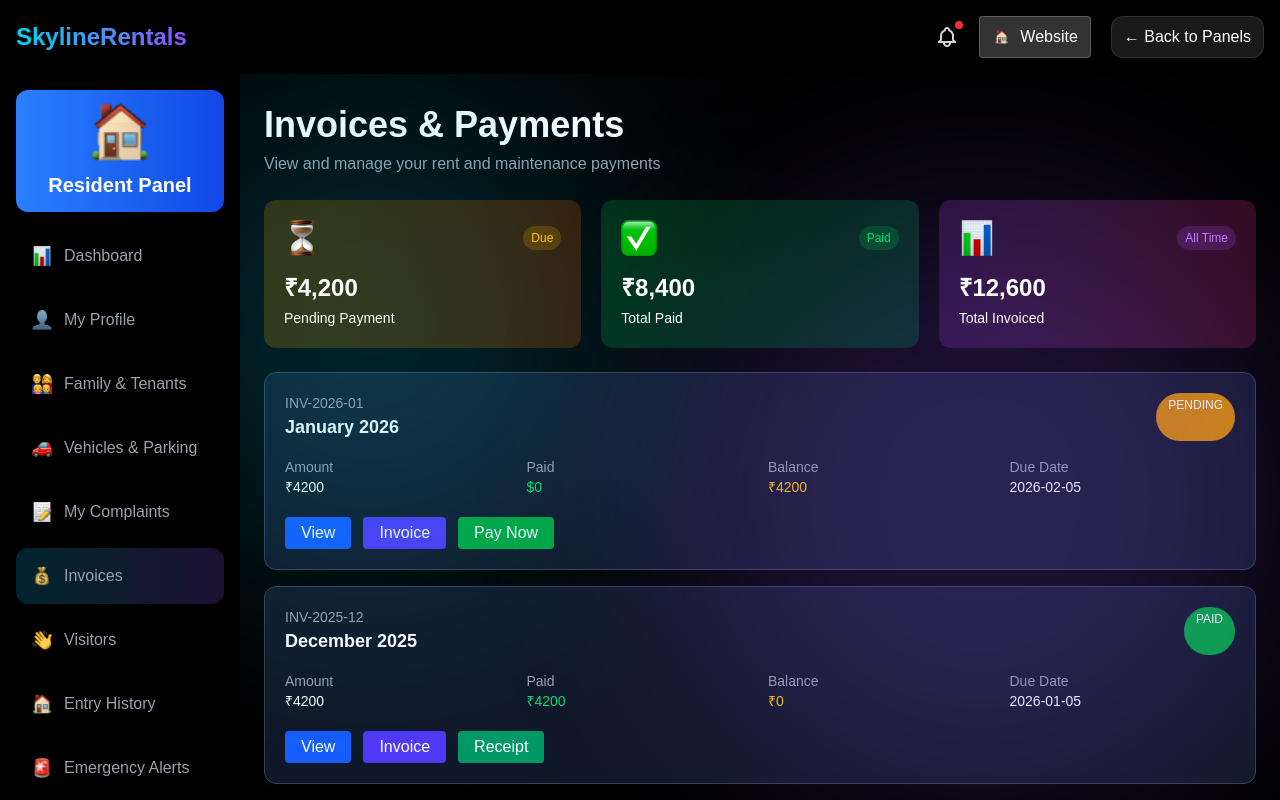
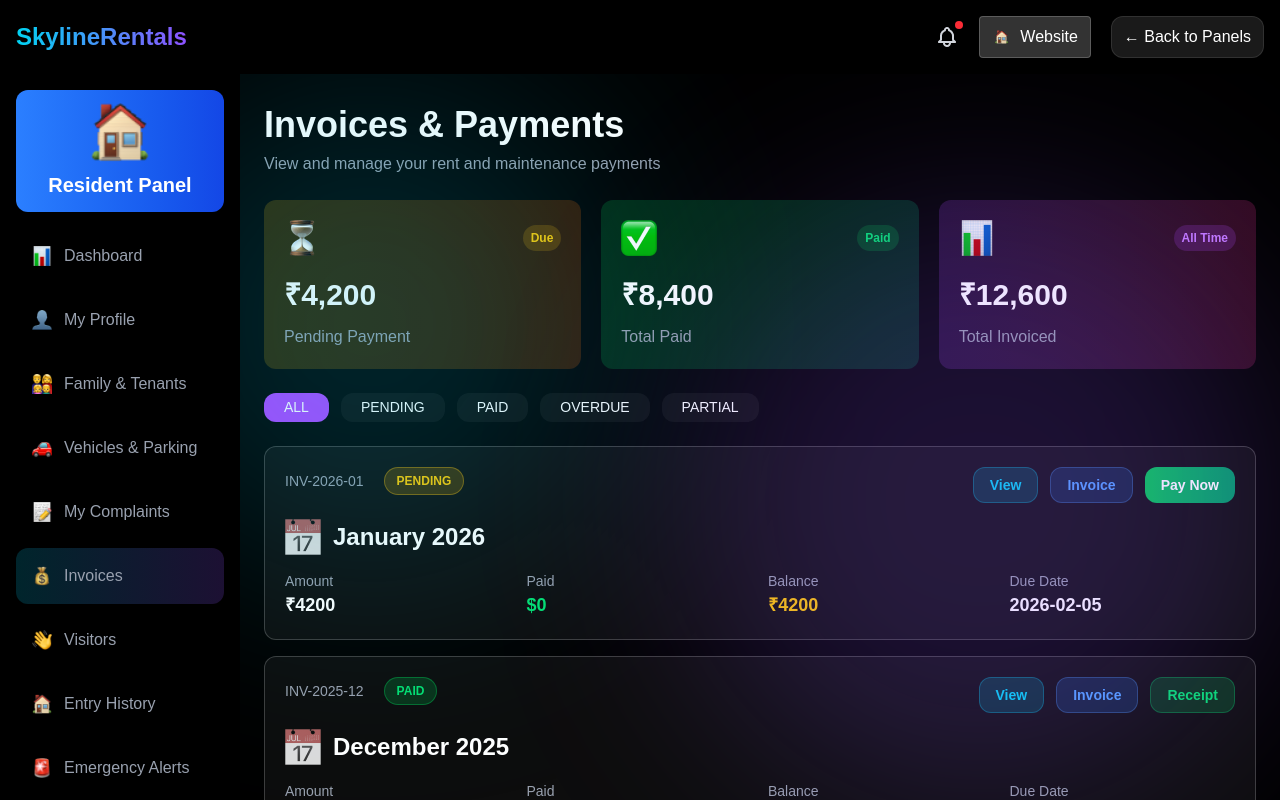
Before and after one commit to abishekyoh0/AMS-Resident-Panel-frontend, a React (Vite) app: page /invoices in a window 1280 px wide. Built offline with nearby package versions, Linux system fonts and the light colour scheme; sample sign-in values are in the browser's storage.

Commit message:
changes in  Invoice page

```diff
--- a/src/data/invoices.ts
+++ b/src/data/invoices.ts
@@ -109,5 +109,25 @@ export const invoices: Invoice[] = [
       transactionId: "TXN-123456",
       receipt: "RCP-2025-12"
     }
+  },
+  {
+    id: "INV-2025-11",
+    month: "November 2025",
+    status: "PAID",
+    amount: 4200,
+    dueDate: "2025-12-05",
+    charges: [
+      { name: "Maintenance Charge", amount: 3500 },
+      { name: "Water Charge", amount: 200 },
+      { name: "Parking Charge", amount: 500 }
+    ],
+    payment: {
+      paidAmount: 4200,
+      balance: 0,
+      paymentDate: "2025-11-28",
+      mode: "Bank Transfer",
+      transactionId: "TXN-123457",
+      receipt: "RCP-2025-11"
+    }
   }
 ];
--- a/src/pages/Invoices/Invoices.tsx
+++ b/src/pages/Invoices/Invoices.tsx
@@ -4,11 +4,15 @@ import InvoiceDetailsModal from "../../components/Invoices/InvoiceDetailsModal";
 import PaymentModal from "../../components/Invoices/PaymentModal";
 import ReceiptModal from "../../components/Invoices/ReceiptModal";
 import { FONTSIZE, WEIGHT, COLORS } from "../../constent/uiconstent";
+import date from "../../assets/Invoices/Calender.png"
 
 export default function InvoicesPage() {
 
   const [selectedInvoice, setSelectedInvoice] = useState<Invoice | null>(null);
-  const [modalType, setModalType] = useState< "view" | "payment" | "receipt" | null >(null);
+  const [modalType, setModalType] = useState<"view" | "payment" | "receipt" | null>(null);
+  const filters = ["All", "Pending", "Paid", "Overdue", "Partial"];
+
+  const [activeFilter, setActiveFilter] = useState("All");
 
   const openModal = (type: any, invoice: Invoice) => {
     setSelectedInvoice(invoice);
@@ -20,11 +24,15 @@ export default function InvoicesPage() {
     setModalType(null);
   };
 
+  const filteredInvoices =
+    activeFilter === "All" ? invoices : invoices.filter(
+      (inv) => inv.status.toLowerCase() === activeFilter.toLowerCase());
+
   return (
-    <div className="text-white">
+    <div style={{ color: COLORS.primary_white }}>
 
       <div className="mb-6">
-        <h1 className={`${FONTSIZE[36]}`} style={{fontWeight: WEIGHT.seven}}>Invoices & Payments</h1>
+        <h1 className={`${FONTSIZE[36]}`} style={{ fontWeight: WEIGHT.seven }}>Invoices & Payments</h1>
         <p className={`mb-4 ${FONTSIZE[16]}`} style={{ color: COLORS.secoundy_gray, fontWeight: WEIGHT.four }}>
           View and manage your rent and maintenance payments
         </p>
@@ -33,107 +41,111 @@ export default function InvoicesPage() {
       <div className="grid gap-5 md:grid-cols-3 mb-6">
         {summaryCards.map((card) => (
           <div key={card.id}
-            className={`bg-linear-to-r ${card.gradient} p-5 rounded-xl relative`}>
+            className={`bg-linear-to-r ${card.gradient} p-5 rounded-xl`}>
             <div className="flex justify-between items-center mb-4">
-              <img src={ card.icon } alt="" />
-              <div className={`text-xs  px-2 py-1 rounded-full`}
-                style={{ background: card.tagBg, color: card.tagcolor }}>
+              <img src={card.icon} alt="" />
+              <div className={`px-2 py-1 rounded-full ${FONTSIZE[12]}`}
+                style={{ background: card.tagBg, color: card.tagcolor, fontWeight: WEIGHT.seven }}>
                 {card.tag}
               </div>
             </div>
-
-            <h2 className="text-2xl font-semibold">{card.amount}</h2>
-            <p className="text-sm mt-1">{card.title}</p>
+            <h2 className={`${FONTSIZE[30]}`} style={{ fontWeight: WEIGHT.seven }}>{card.amount}</h2>
+            <p className={`mt-2 ${FONTSIZE[16]}`} style={{ color: COLORS.secoundy_gray }}>{card.title}</p>
           </div>
         ))}
       </div>
 
+      <div className="flex overflow-x-auto gap-3 mb-6">
+
+        {filters.map((filter) => (
+          <button key={filter}
+            onClick={() => setActiveFilter(filter)}
+            className={`px-5 py-1 rounded-xl uppercase cursor-pointer ${FONTSIZE[14]} ${activeFilter === filter ? "bg-[#AD46FF]" : "bg-[#FFFFFF0D] hover:bg-gray-700"}`}>
+            {filter}
+          </button>
+        ))}
+
+      </div>
+
       <div className="space-y-4">
-        {invoices.map((invoice) => (
+        {filteredInvoices.map((invoice) => (
           <div key={invoice.id}
-            className="bg-gray-900 border border-gray-700 rounded-xl p-5">
+            className="bg-[#FFFFFF0D] border border-[#FFFFFF33] rounded-xl p-5">
 
-            <div className="flex justify-between mb-2">
-              <div>
-                <p className="text-sm text-gray-400">{invoice.id}</p>
-                <h2 className="text-lg font-semibold">{invoice.month}</h2>
+            <div className="flex flex-wrap justify-between mb-4">
+              <div className="flex items-center gap-5 mb-2">
+                <p className={`${FONTSIZE[14]}`} style={{ color: COLORS.secoundy_gray }}>{invoice.id}</p>
+
+                <p className={`px-3 py-1 rounded-full ${FONTSIZE[12]}
+              ${invoice.status === "PAID" ? "bg-[#00C95033] border border-[#00C95066] text-[#05DF72]" : "bg-[#F0B10033] border border-[#F0B10066] text-[#FDC700]"}`}
+                  style={{ fontWeight: WEIGHT.seven }}>
+                  {invoice.status}
+                </p>
               </div>
 
-              <span className={`px-3 py-1 text-xs rounded-full
-              ${ invoice.status === "PAID" ? "bg-green-600" : "bg-yellow-600" }`} >
-                {invoice.status}
-              </span>
+              <div className={`flex gap-3 flex-wrap ${FONTSIZE[14]}`} style={{ fontWeight: WEIGHT.seven }}>
+
+                <button onClick={() => openModal("view", invoice)} className="bg-[#00B8DB33] border border-[#00D3F24D] text-[#00D3F2] px-4 py-1 rounded-xl cursor-pointer">
+                  View
+                </button>
+
+                <button onClick={() => openModal("view", invoice)} className="bg-[#2B7FFF33] border border-[#51A2FF4D] text-[#51A2FF] px-4 py-1 rounded-xl cursor-pointer">
+                  Invoice
+                </button>
+
+                {invoice.status === "PENDING" && (
+                  <button onClick={() => openModal("payment", invoice)} className="bg-linear-to-r from-[#00C950] to-[#009966] px-4 py-1 rounded-xl cursor-pointer">
+                    Pay Now
+                  </button>
+                )}
+
+                {invoice.status === "PAID" && (
+                  <button onClick={() => openModal("receipt", invoice)}
+                    className="bg-[#00C95033] border border-[#05DF724D] text-[#05DF72] px-4 py-1 rounded-xl cursor-pointer">
+                    Receipt
+                  </button>
+                )}
+
+              </div>
             </div>
 
-            <div className="grid grid-cols-2 md:grid-cols-4 gap-4 text-sm mt-4">
+            <h2 className={`flex items-center gap-3 ${FONTSIZE[24]}`} style={{ fontWeight: WEIGHT.seven }}>
+              <img src={date} alt="" />{invoice.month}</h2>
+
+            <div className={`grid grid-cols-2 md:grid-cols-4 gap-4 mt-4`} style={{ color: COLORS.secoundy_gray }}>
 
               <div>
-                <p className="text-gray-400">Amount</p>
-                <p>₹{invoice.amount}</p>
+                <p className={`${FONTSIZE[14]}`}>Amount</p>
+                <p className={`${FONTSIZE[18]}`} style={{ fontWeight: WEIGHT.seven, color: COLORS.primary_white }}>₹{invoice.amount}</p>
               </div>
 
               <div>
-                <p className="text-gray-400">Paid</p>
-                <p className="text-green-400">
+                <p className={`${FONTSIZE[14]}`}>Paid</p>
+                <p className={`${FONTSIZE[18]}`} style={{ fontWeight: WEIGHT.seven, color: "#05DF72" }}>
                   {invoice.status === "PAID" ? `₹${invoice.amount}` : "$0"}
                 </p>
               </div>
 
               <div>
-                <p className="text-gray-400">Balance</p>
-                <p className="text-yellow-400">
+                <p className={`${FONTSIZE[14]}`}>Balance</p>
+                <p className={`${FONTSIZE[18]}`} style={{ fontWeight: WEIGHT.seven, color: "#FDC700" }}>
                   {invoice.status === "PAID" ? "₹0" : `₹${invoice.amount}`}
                 </p>
               </div>
 
               <div>
-                <p className="text-gray-400">Due Date</p>
-                <p>{invoice.dueDate}</p>
+                <p className={`${FONTSIZE[14]}`}>Due Date</p>
+                <p className={`${FONTSIZE[18]}`} style={{ fontWeight: WEIGHT.seven, color: COLORS.primary_white }}>{invoice.dueDate}</p>
               </div>
 
             </div>
 
-            <div className="flex gap-3 mt-5 flex-wrap">
-
-              <button
-                onClick={() => openModal("view", invoice)}
-                className="bg-blue-600 px-4 py-1 rounded"
-              >
-                View
-              </button>
-
-              <button
-                onClick={() => openModal("view", invoice)}
-                className="bg-indigo-600 px-4 py-1 rounded"
-              >
-                Invoice
-              </button>
-
-              {invoice.status === "PENDING" && (
-                <button
-                  onClick={() => openModal("payment", invoice)}
-                  className="bg-green-600 px-4 py-1 rounded"
-                >
-                  Pay Now
-                </button>
-              )}
-
-              {invoice.status === "PAID" && (
-                <button
-                  onClick={() => openModal("receipt", invoice)}
-                  className="bg-emerald-600 px-4 py-1 rounded"
-                >
-                  Receipt
-                </button>
-              )}
-
-            </div>
 
             {invoice.status === "PAID" && invoice.transaction && (
               <div className="mt-4 bg-green-900/30 border border-green-700 rounded p-3 text-sm w-3xl flex justify-between flex-wrap gap-4">
                 <span>Paid On: 2025-12-26</span>
                 <span>Transaction ID: {invoice.transaction}</span>
-                <span>Mode: UPI</span>
+                <span>Mode: {invoice.payment?.mode}</span>
               </div>
             )}
 
```
